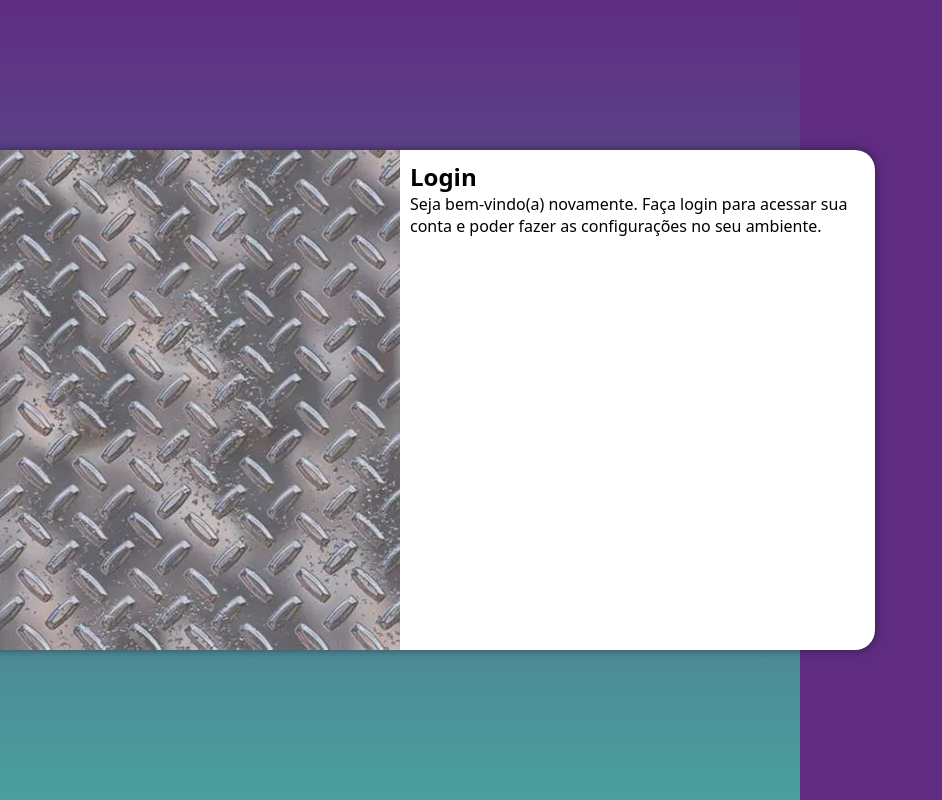
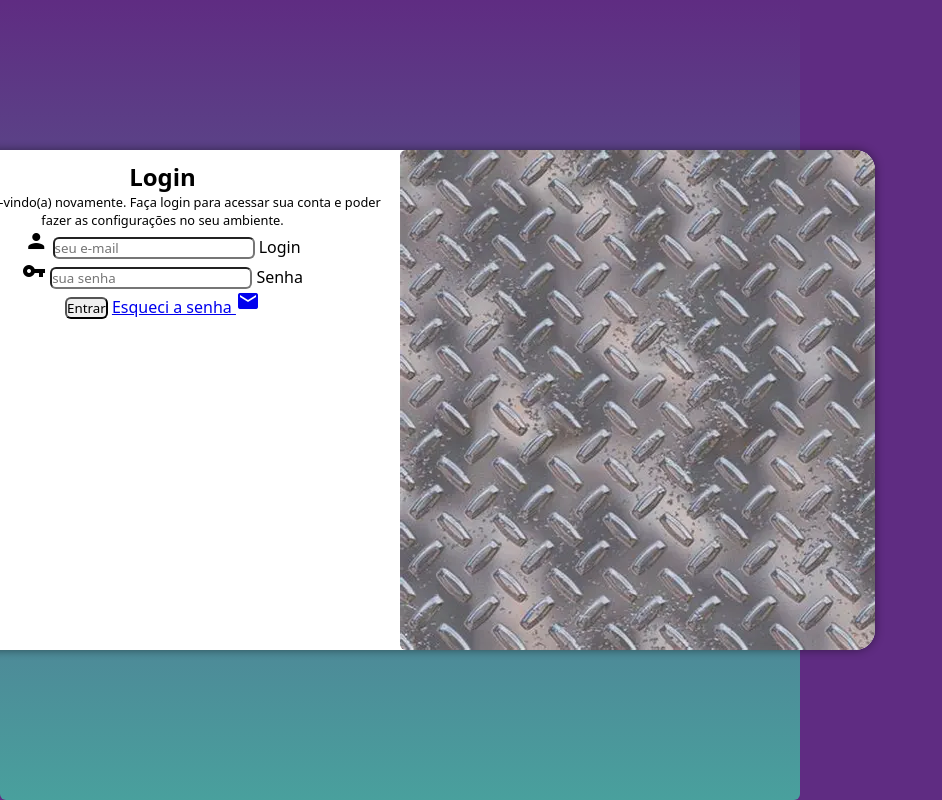
Before and after one commit to herculesreis092-prog/Projeto-login, a plain HTML site: page index.html in a window 1280 px wide. Shown: the whole page, without its empty margins (0-942 px from the left). Drawn offline with Linux system fonts and the light colour scheme.

Commit message:
adicionei o formulário

```diff
--- a/estilos/media-query.css
+++ b/estilos/media-query.css
@@ -33,14 +33,24 @@
     }
 
     section#login > div#imagem {
-        float: left;
+        float: right;
         width: 50%;
         height: 100%;
 
     }
 
     section#login > div#formulario {
-        float: right;
+        float: left;
         width: 50%;
     }
+
+    div#formulario > h1 {
+        text-align: center;
+
+    }
+
+    div#formulario > p {
+        font-size: 0.8em;
+    }
+
 }
--- a/estilos/style.css
+++ b/estilos/style.css
@@ -11,6 +11,7 @@
     padding: 0px;
     margin: 0px;
     box-sizing: border-box;
+    border-radius: 6px;
 }
 
 body, html {
@@ -24,6 +25,7 @@ main {
     position: relative;
     height: 100vh;
     width: 100vh;
+
 }
 
 section#login {
@@ -56,5 +58,6 @@ section#login > div#imagem {
 section#login > div#formulario {
     display: block;
     padding: 10px;
+    text-align: center;
 
 }
--- a/index.html
+++ b/index.html
@@ -4,6 +4,7 @@
     <meta charset="UTF-8">
     <meta name="viewport" content="width=device-width, initial-scale=1.0">
     <title>Login</title>
+    <link href="https://fonts.googleapis.com/icon?family=Material+Icons" rel="stylesheet" />
     <link rel="stylesheet" href="estilos/style.css">
     <link rel="stylesheet" href="estilos/media-query.css">
 </head>
@@ -16,8 +17,19 @@
             <div id="formulario">
                 <h1>Login</h1>
                 <p>Seja bem-vindo(a) novamente. Faça login para acessar sua conta e poder fazer as configurações no seu ambiente.</p>
-                <form action="login.php" method="post">
-
+                <form action="login.php" method="post" autocomplete="on">
+                   <div class="campo">
+                        <i class="material-icons">person</i>
+                        <input type="email" name="login" id="ilogin" placeholder="seu e-mail" autocomplete="email" required maxlength="30">
+                        <label for="ilogin">Login</label>
+                   </div>
+                   <div class="campo">
+                        <i class="material-icons">vpn_key</i>
+                        <input type="password" name="Senha" id="isenha" placeholder="sua senha" autocomplete="current-password" required minlength="8" maxlength="20">
+                        <label for="isenha">Senha</label>
+                   </div>
+                   <input type="submit" value="Entrar">
+                   <a href="esqueci.html">Esqueci a senha <i class="material-icons">mail</i></a>
                 </form>
             </div>
         </section>
```
